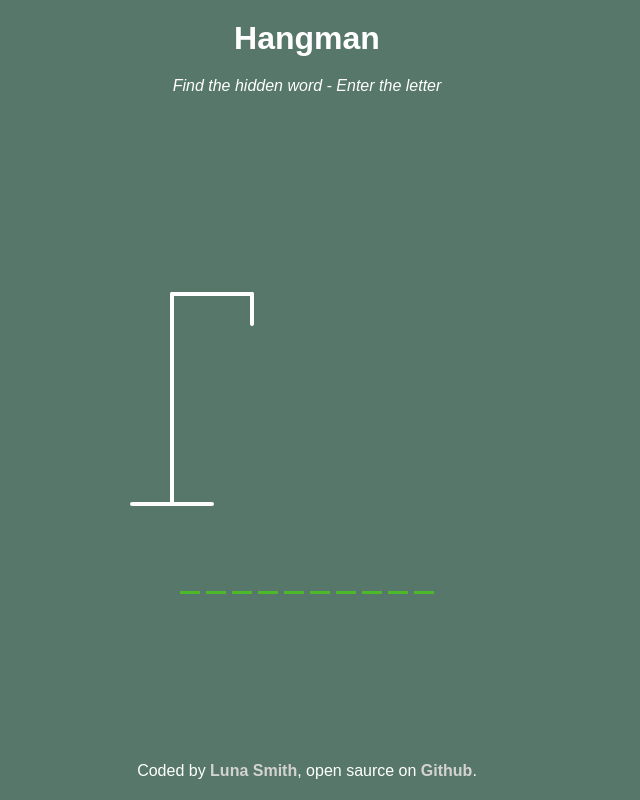
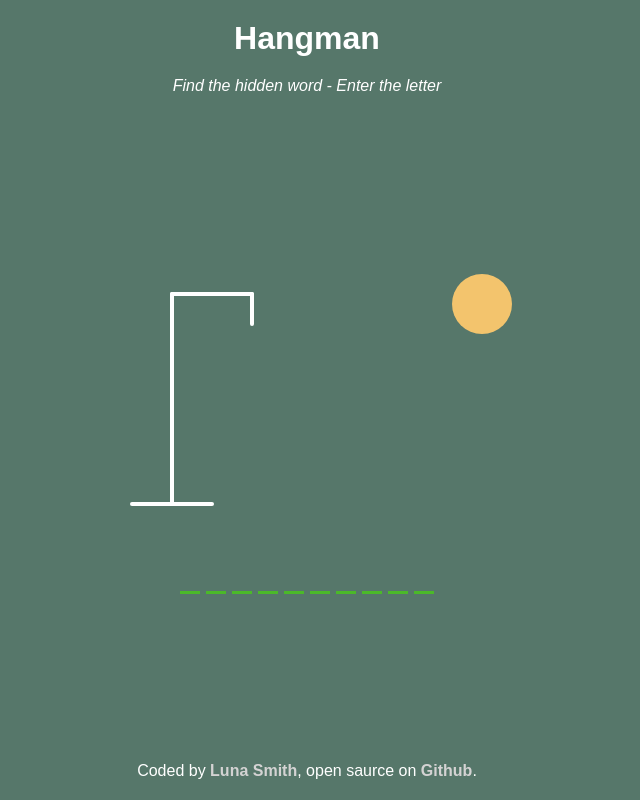
Before and after one commit to Lu-Smith/hangman-react-typescript, a React (Create React App) app: page / in a window 1280 px wide. Shown: the whole page, without its empty margins (333-973 px from the left). Built offline with nearby package versions, Linux system fonts and the light colour scheme.

Commit message:
Updated App.css

```diff
--- a/src/App.css
+++ b/src/App.css
@@ -30,7 +30,7 @@
     transition: 200ms all ease-in;
 }
 .App a:active, .App a:hover {
-    color: rgb(150, 140, 140);
+    color: #f3c46d;
     letter-spacing: 0.4em;
 }
 
@@ -57,16 +57,22 @@
     display: flex;
     flex-direction: column;
     text-align: center;
-    color: rgb(116, 8, 8);
+    color: rgb(107, 10, 10);
+    background-color: #f3c46d;
+    padding: 30px;
+    border-radius: 50%;
+    font-weight: 700;
   }
 
   .App .wrong-letters-container p {
     margin: 0 0 5px;
+
   }
 
   .App .wrong-letters-container span {
     font-size: 24px;
     color: black;
+    font-weight: 500;
   }
 
   .App .word {
```
